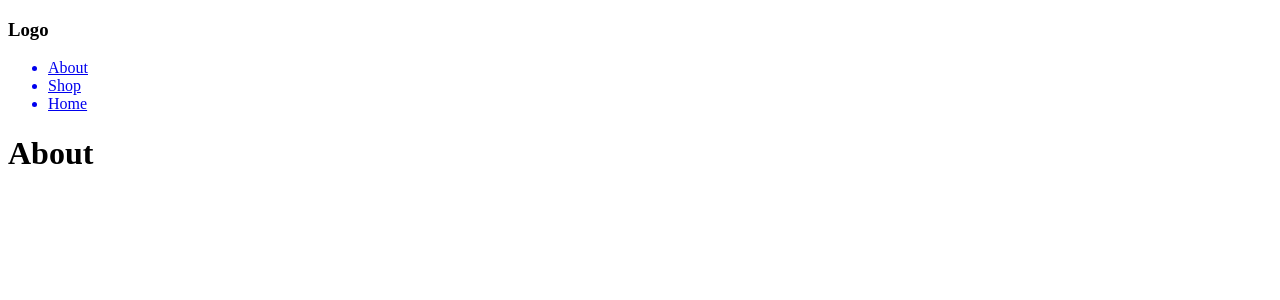
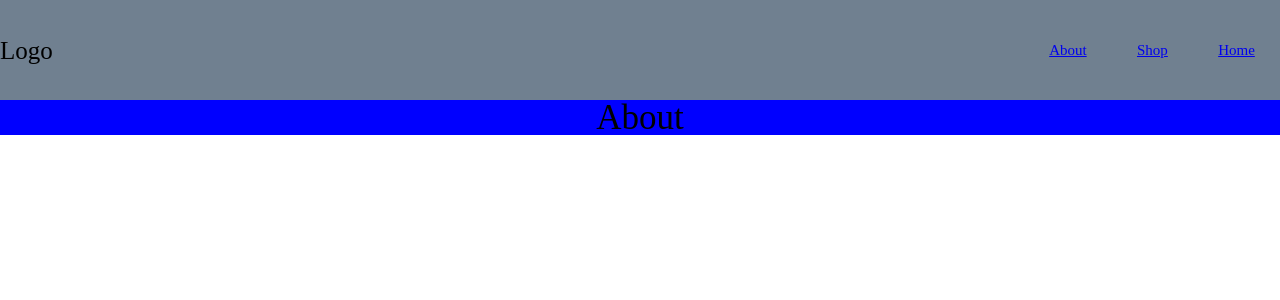
Before and after one commit to CAM603/react-router-practice, a React (Create React App) app: page /about in a window 1280 px wide. Shown: the top 300 px of the page. Built offline with nearby package versions, Linux system fonts and the light colour scheme.

Commit message:
added some style

```diff
--- a/src/App.scss
+++ b/src/App.scss
@@ -0,0 +1,35 @@
+.App {
+  background : yellow;
+
+  .navigation {
+    display:  flex;
+    justify-content: space-between;
+    align-items: center;
+    height: 100px;
+    background: slategray;
+
+    .nav-links {
+      width: 20%;
+      font-size: 1.5rem;
+      display: flex;
+      justify-content: space-around;
+      align-items: center;
+    }
+  }
+  .home {
+    background: blue;
+    display: flex;
+    justify-content: center;
+  }
+  .about {
+    background: blue;
+    display: flex;
+    justify-content: center;
+  }
+  .shop {
+    background: yellow;
+    display: flex;
+    align-items: center;
+    flex-flow: column;
+  }
+}
--- a/src/components/About.js
+++ b/src/components/About.js
@@ -2,7 +2,7 @@
 
 function About() {
     return (
-    <div>
+    <div className="about">
         <h1>About</h1>
     </div>
     );
--- a/src/components/Home.js
+++ b/src/components/Home.js
@@ -3,7 +3,7 @@
 
 function Home() {
     return (
-    <div>
+    <div className="home">
         <h1>Home</h1>
     </div>
     );
--- a/src/components/ItemDetail.js
+++ b/src/components/ItemDetail.js
@@ -4,10 +4,11 @@
 
 
 function Item({match}) {
+    console.log(match)
     useEffect(() => {
         fetchItem()
 
-    }, [])
+    }, [match.params.id])
 
     const [item, setItem ] = useState({});
     const [pic, setPic] = useState()
@@ -21,8 +22,7 @@
         setPic(item.sprites.front_default)
         setMoves(item.moves)
     }
-    console.log(moves)
-    console.log(item)
+
     return (
     <div>
         <h1>{item.name}</h1>
--- a/src/components/Nav.js
+++ b/src/components/Nav.js
@@ -4,7 +4,7 @@
 
 function Nav() {
     return (
-    <nav>
+    <nav className="navigation">
         <h3>Logo</h3>
         <ul className="nav-links">
             <Link to="/about">
--- a/src/components/Shop.js
+++ b/src/components/Shop.js
@@ -17,7 +17,7 @@
         setItems(items.results);
     }
     return (
-    <div>
+    <div className="shop">
         {items.map((item, index) => (
 
             <h1 key={index}>
--- a/src/index.scss
+++ b/src/index.scss
@@ -0,0 +1,86 @@
+/* http://meyerweb.com/eric/tools/css/reset/
+   v2.0 | 20110126
+   License: none (public domain)
+*/
+
+html, body, div, span, applet, object, iframe,
+h1, h2, h3, h4, h5, h6, p, blockquote, pre,
+a, abbr, acronym, address, big, cite, code,
+del, dfn, em, img, ins, kbd, q, s, samp,
+small, strike, strong, sub, sup, tt, var,
+b, u, i, center,
+dl, dt, dd, ol, ul, li,
+fieldset, form, label, legend,
+table, caption, tbody, tfoot, thead, tr, th, td,
+article, aside, canvas, details, embed,
+figure, figcaption, footer, header, hgroup,
+menu, nav, output, ruby, section, summary,
+time, mark, audio, video {
+	margin: 0;
+	padding: 0;
+	border: 0;
+	font-size: 100%;
+	font: inherit;
+	vertical-align: baseline;
+}
+/* HTML5 display-role reset for older browsers */
+article, aside, details, figcaption, figure,
+footer, header, hgroup, menu, nav, section {
+	display: block;
+}
+body {
+	line-height: 1;
+}
+ol, ul {
+	list-style: none;
+}
+blockquote, q {
+	quotes: none;
+}
+blockquote:before, blockquote:after,
+q:before, q:after {
+	content: '';
+	content: none;
+}
+table {
+	border-collapse: collapse;
+	border-spacing: 0;
+}
+* {
+  box-sizing: border-box;
+}
+
+html {
+  font-size: 62.5%;
+}
+
+html, body {
+
+  background-color: white;
+}
+
+h1, h2, h3, h4, h5 {
+  font-family: 'Times New Roman', Times, serif;
+}
+
+h1 {
+  font-size: 3.5rem;
+}
+
+h2 {
+  font-size: 3rem;
+
+}
+h3 {
+  font-size: 2.5rem;
+}
+
+h4 {
+  font-size: 2.2rem;
+
+}
+
+p {
+  line-height: 1.5;
+  font-size: 2rem;
+}
```
